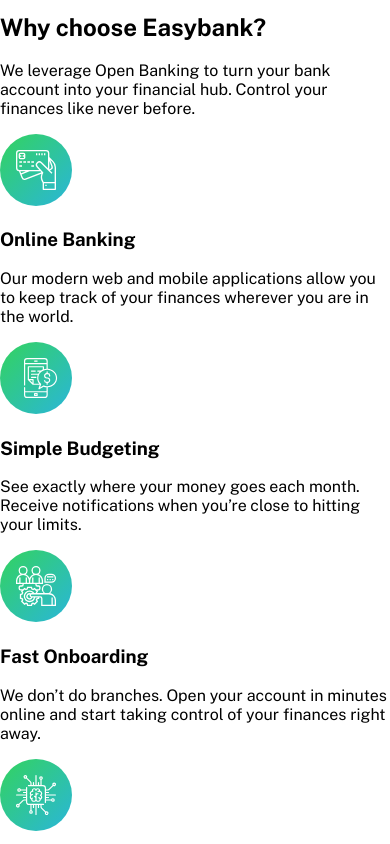
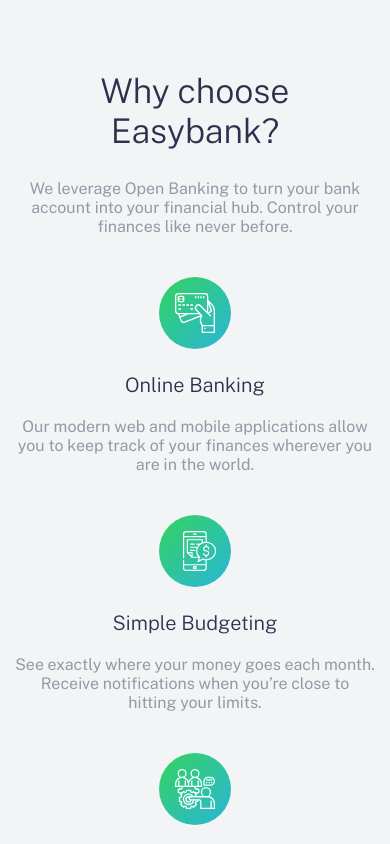
Before and after one commit to RaynaFaye/easybank-lp, a plain HTML site: page index.html in a window 390 px wide. Shown: the part 760-1604 px from the top of the page. Drawn offline with nearby package versions, Linux system fonts and the light colour scheme.

Commit message:
Styled the why-us section for mobile

```diff
--- a/css/style.css
+++ b/css/style.css
@@ -15,6 +15,10 @@
   border-radius: 50px;
   padding: 15px 30px;
   cursor: pointer;
+}
+.title {
+  color: hsl(233, 26%, 24%);
+  font-weight: 300;
 }
 /* Header Section */
 .header {
@@ -73,9 +77,7 @@
   margin-top: -135px;
 }
 .intro__title {
-  font-weight: 300;
   font-size: 42px;
-  color: hsl(233, 26%, 24%);
   padding: 0 15px;
   margin: 25px 0 0 0;
 }
@@ -83,6 +85,22 @@
   color: hsl(233, 8%, 62%);
   margin: 25px 0;
   padding: 0 15px;
+}
+/* Why us Section */
+.why-us {
+  background: hsl(220, 16%, 96%);
+  color: hsl(233, 8%, 62%);
+  text-align: center;
+  padding: 50px 15px;
+}
+.why-us__title {
+  font-size: 34px;
+}
+.why-us__sub-title {
+  font-size: 20px;
+}
+.why-us__icon {
+  margin-top: 25px;
 }
 /* Footer Section */
 .footer {
--- a/index.html
+++ b/index.html
@@ -29,40 +29,39 @@
       <button class="header__menu__button button">Request Invite</button>
     </header>
     <section class="intro">
-      <!-- <div class="intro__background"></div> -->
       <div class="intro__image-block">
         <img src="images/image-mockups.png" alt="" class="intro__image" />
       </div>
       <div class="intro__text-block">
-        <h1 class="intro__title">Next generation digital banking</h1>
+        <h1 class="intro__title title">Next generation digital banking</h1>
         <p class="intro__paragraph">
           Take your financial life online. Your Easybank account will be a one-stop-shop for spending, saving, budgeting, investing, and much more.
         </p>
         <button class="button">Request Invite</button>
       </div>
     </section>
-    <section>
-      <h2>Why choose Easybank?</h2>
+    <section class="why-us">
+      <h2 class="why-us__title title">Why choose Easybank?</h2>
       <p>We leverage Open Banking to turn your bank account into your financial hub. Control your finances like never before.</p>
       <div>
         <div>
-          <img src="images/icon-online.svg" alt="" />
-          <h3>Online Banking</h3>
+          <img src="images/icon-online.svg" alt="" class="why-us__icon" />
+          <h3 class="why-us__sub-title title">Online Banking</h3>
           <p>Our modern web and mobile applications allow you to keep track of your finances wherever you are in the world.</p>
         </div>
         <div>
-          <img src="images/icon-budgeting.svg" alt="" />
-          <h3>Simple Budgeting</h3>
+          <img src="images/icon-budgeting.svg" alt="" class="why-us__icon" />
+          <h3 class="why-us__sub-title title">Simple Budgeting</h3>
           <p>See exactly where your money goes each month. Receive notifications when you’re close to hitting your limits.</p>
         </div>
         <div>
-          <img src="images/icon-onboarding.svg" alt="" />
-          <h3>Fast Onboarding</h3>
+          <img src="images/icon-onboarding.svg" alt="" class="why-us__icon" />
+          <h3 class="why-us__sub-title title">Fast Onboarding</h3>
           <p>We don’t do branches. Open your account in minutes online and start taking control of your finances right away.</p>
         </div>
         <div>
-          <img src="images/icon-api.svg" alt="" />
-          <h3>Open API</h3>
+          <img src="images/icon-api.svg" alt="" class="why-us__icon" />
+          <h3 class="why-us__sub-title title">Open API</h3>
           <p>Manage your savings, investments, pension, and much more from one account. Tracking your money has never been easier.</p>
         </div>
       </div>
```
